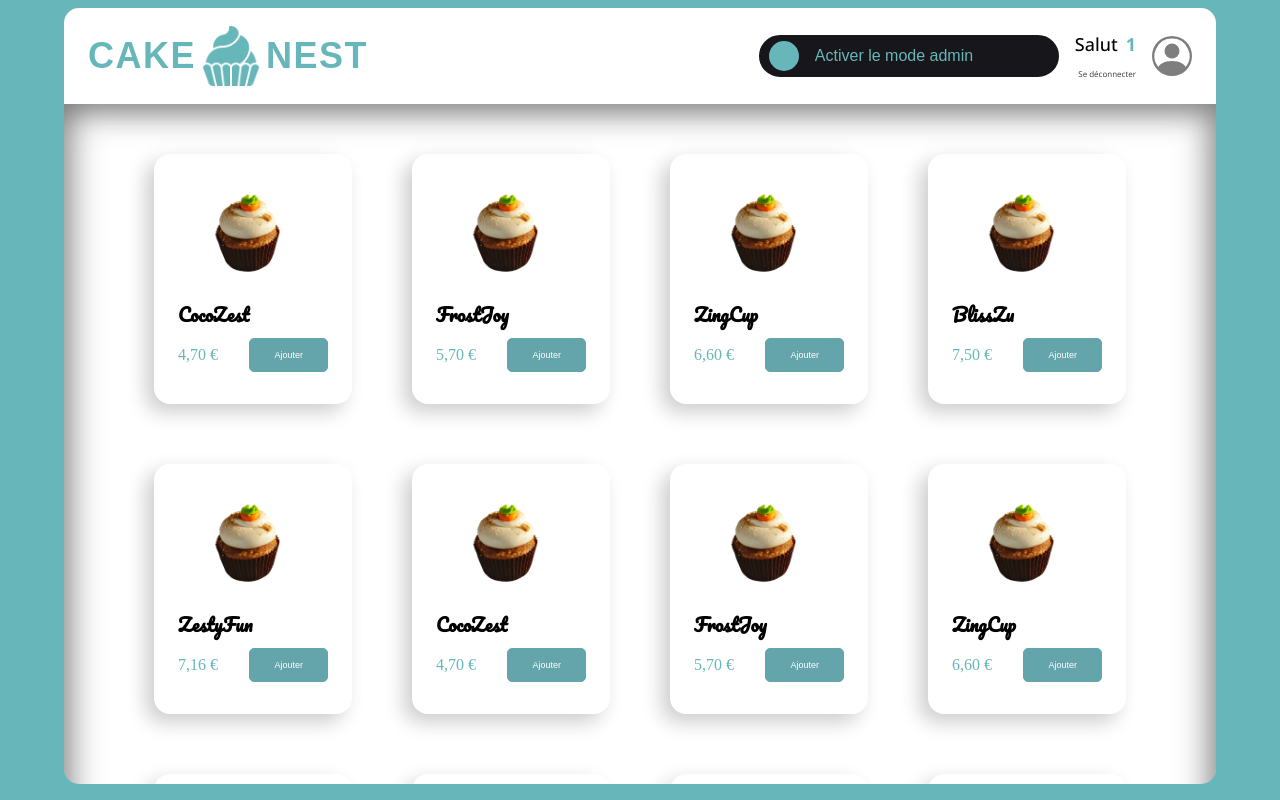
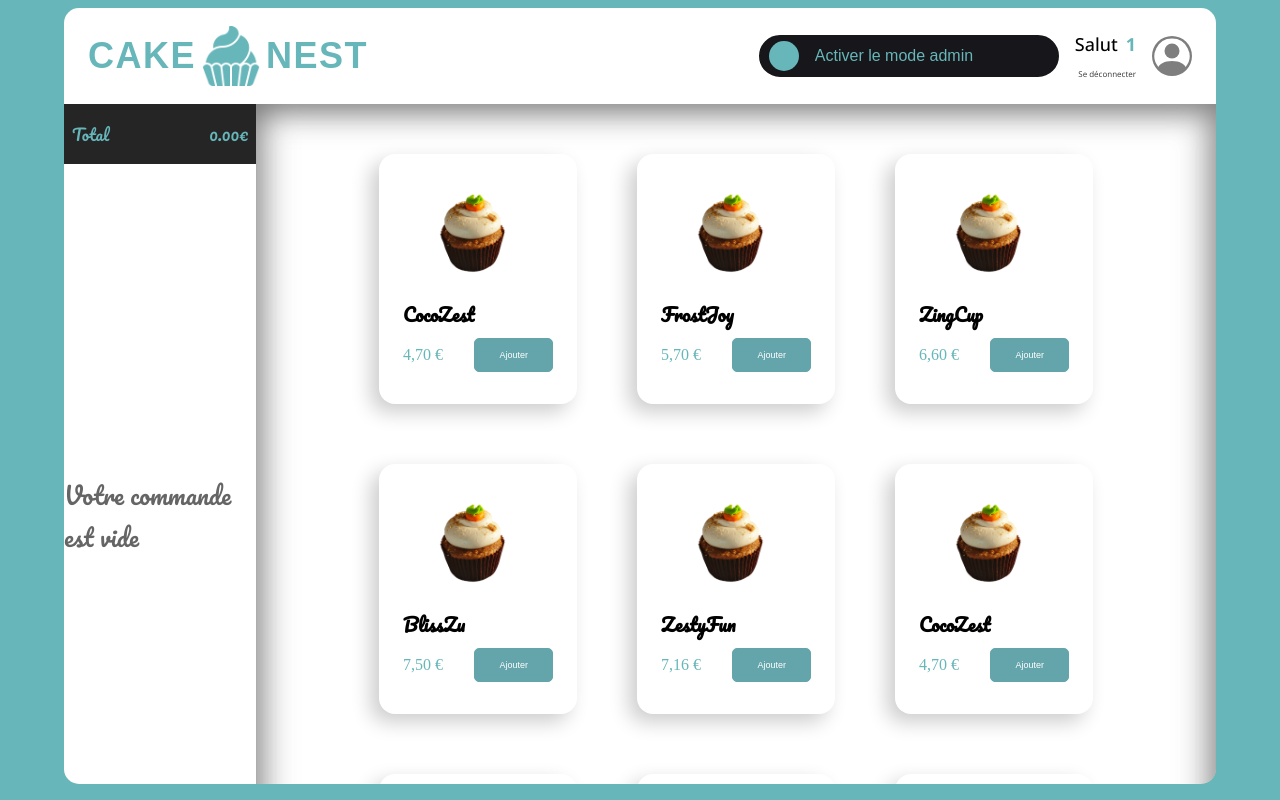
Before and after one commit to Cibernitron/React, a React (Vite) app: page /order/1 in a window 1280 px wide. Built offline with nearby package versions, Linux system fonts and the light colour scheme.

Commit message:
T10 validated

```diff
--- a/src/components/pages/order/OrderPage.jsx
+++ b/src/components/pages/order/OrderPage.jsx
@@ -2,6 +2,7 @@ import { useParams } from "react-router-dom";
 import NavBar from "../../reusable-ui/NavBar";
 import styled from "styled-components";
 import Menu from "../../reusable-ui/Menu";
+import Cart from "../../reusable-ui/Cart";
 import { useContext } from "react";
 import AdminContext from "../../../context/AdminContext";
 
@@ -16,7 +17,10 @@ export default function OrderPage() {
         isAdminMode={isAdmin}
         toggleAdminMode={toggleAdminMode}
       />
-      <Menu isAdminMode={isAdmin} />
+      <SellContainer>
+        <Cart />
+        <Menu isAdminMode={isAdmin} />
+      </SellContainer>
     </Page>
   );
 }
@@ -24,3 +28,8 @@ export default function OrderPage() {
 const Page = styled.div`
   height: 100vh;
 `;
+const SellContainer = styled.div`
+  display: flex;
+  width: 100%;
+  height: 100%;
+`;
--- /dev/null
+++ b/src/components/reusable-ui/Cart.jsx
@@ -0,0 +1,49 @@
+import styled from "styled-components";
+import { theme } from "../../theme";
+
+export default function DisplayCart() {
+  return (
+    <Cart>
+      <Total>
+        <Title>Total</Title>
+        <Price>0.00€</Price>
+      </Total>
+      <List>
+        <Message>Votre commande est vide </Message>
+      </List>
+    </Cart>
+  );
+}
+
+const Cart = styled.div`
+  min-width: 15vw;
+  max-height: 88vh;
+  height: 100%;
+  background-color: white;
+`;
+const Total = styled.div`
+  background-color: #252525;
+  color: ${theme.colors.primary};
+  display: flex;
+  align-items: center;
+  justify-content: space-between;
+  padding: 0 0.5rem;
+  font-family: "Pacifico", sans-serif;
+`;
+const Title = styled.h1`
+  font-size: 16px;
+  font-weight: 500;
+`;
+const Price = styled.p``;
+const List = styled.div`
+  height: 100%;
+  display: flex;
+  align-items: center;
+  justify-content: center;
+`;
+const Message = styled.p`
+  display: flex;
+  font-family: "Pacifico", sans-serif;
+  font-size: 24px;
+  opacity: 60%;
+`;
```
